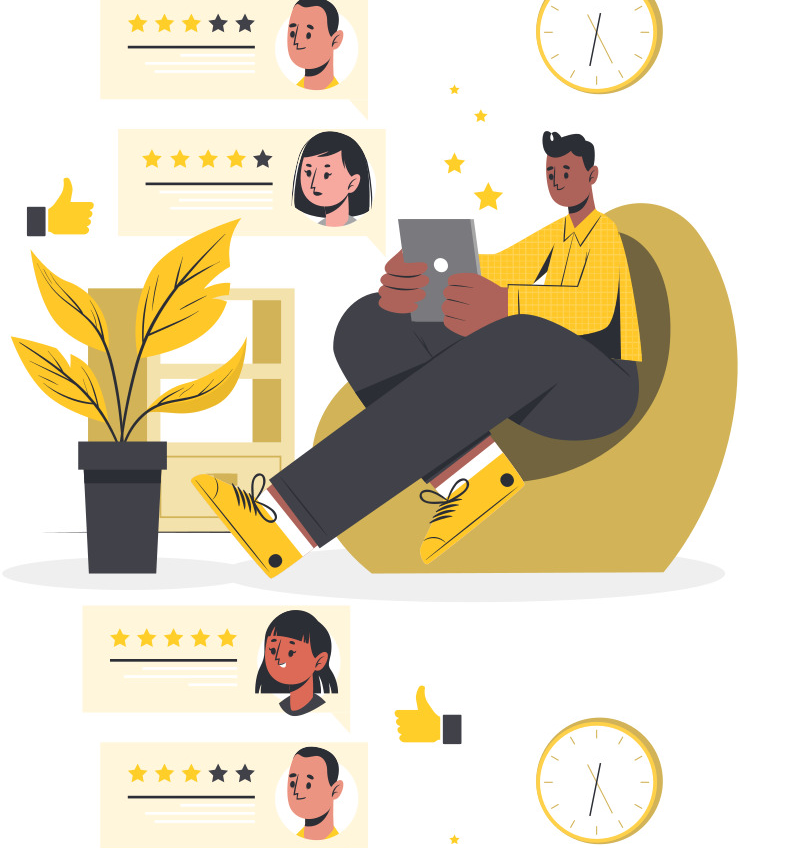
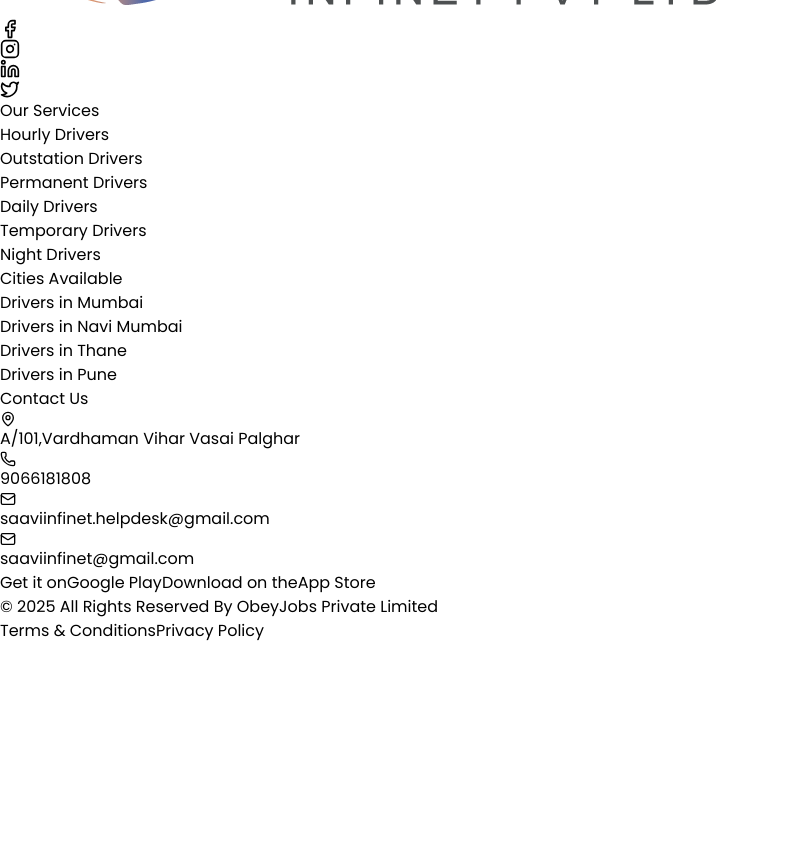
Before and after one commit to mohinimraut7/driverbookfrontend, a React (Vite) app: page / in a window 1280 px wide. Shown: the part 6686-7534 px from the top of the page, without its empty margins (0-801 px from the left). After the commit the page ends 7329 px from the top, so only its background shows below. Built offline with nearby package versions, Linux system fonts and the light colour scheme.

Commit message:
address changes

```diff
--- a/src/components/Footer.jsx
+++ b/src/components/Footer.jsx
@@ -50,19 +50,20 @@
           <ul className="space-y-3 text-sm text-gray-400">
             <li className="flex items-start">
               <MapPin size={16} className="mr-2 mt-0.5 text-yellow-400" />
-              <span>9/B Arasa shopping center, S.V.road, Next to paneri shop, Andheri West, Mumbai - 400058</span>
+              <span>A/101,Vardhaman Vihar Vasai Palghar</span>
             </li>
             <li className="flex items-center">
               <Phone size={16} className="mr-2 text-yellow-400" />
-              <a href="tel:022434359000" className="hover:text-white transition">022 4343 5900</a>
+              <a href="tel:022434359000" className="hover:text-white transition">9066181808</a>
             </li>
             <li className="flex items-center">
               <Mail size={16} className="mr-2 text-yellow-400" />
-              <a href="mailto:info@driveronhire.com" className="hover:text-white transition">info@driveronhire.com</a>
+              <a href="mailto:info@driveronhire.com" className="hover:text-white transition">saaviinfinet.helpdesk@gmail.com</a>
             </li>
             <li className="flex items-center">
               <Mail size={16} className="mr-2 text-yellow-400" />
-              <a href="mailto:support@driveronhire.com" className="hover:text-white transition">support@driveronhire.com</a>
+              <a href="mailto:support@driveronhire.com" className="hover:text-white transition">
+saaviinfinet@gmail.com</a>
             </li>
           </ul>
 
--- a/src/pages/CompanyContactUs.jsx
+++ b/src/pages/CompanyContactUs.jsx
@@ -439,7 +439,7 @@
               </div>
 
               {/* Pune Office */}
-              <div>
+              {/* <div>
                 <h3 className="font-semibold text-lg mb-2">Pune Office</h3>
                 <p className="text-gray-700 leading-relaxed">
                   114, Bhaskar Colony, Near Krome Mall, Next to Vijay Sales,
@@ -449,7 +449,7 @@
                   <Phone className="w-4 h-4" />
                   +91 9625 390 390
                 </p>
-              </div>
+              </div> */}
             </div>
 
             {/* Right – Contact Form */}
@@ -537,23 +537,23 @@
         {/* Branches Section */}
         <section className="py-12 bg-gray-50">
           <div className="max-w-7xl mx-auto px-6">
-            <h3 className="font-semibold text-lg mb-6 flex items-center gap-2">
+            {/* <h3 className="font-semibold text-lg mb-6 flex items-center gap-2">
               <MapPin className="w-5 h-5 text-orange-600" />
               (Branches) Andheri
-            </h3>
+            </h3> */}
             <div className="grid md:grid-cols-3 gap-6 text-sm">
-              <div>
+              {/* <div>
                 <p className="font-medium">9/B Arasa shopping center,</p>
                 <p>S.V road, Next to Paneri Shop,</p>
                 <p>Andheri West, Mumbai - 400058.</p>
-              </div>
+              </div> */}
               <div className="flex items-center gap-2 text-gray-800">
                 <Mail className="w-4 h-4" />
-                support@driveronhire.com
+               saaviinfinet@gmail.com
               </div>
               <div className="flex items-center gap-2 text-gray-800">
                 <Phone className="w-4 h-4" />
-                022 4343 5900
+                9066181808
               </div>
             </div>
           </div>
--- a/src/pages/Home.jsx
+++ b/src/pages/Home.jsx
@@ -139,7 +139,7 @@
    <HPSThreeCitiesWeCater/>
    <HPFourWhatWeOffer/>
    <HPSectionFiveRentADriver/>
-   <HPSectionSixOurHappyClient/>
+   {/* <HPSectionSixOurHappyClient/> */}
    <HPSectionSevenFeaturedIn/>
    </>
   );
```
